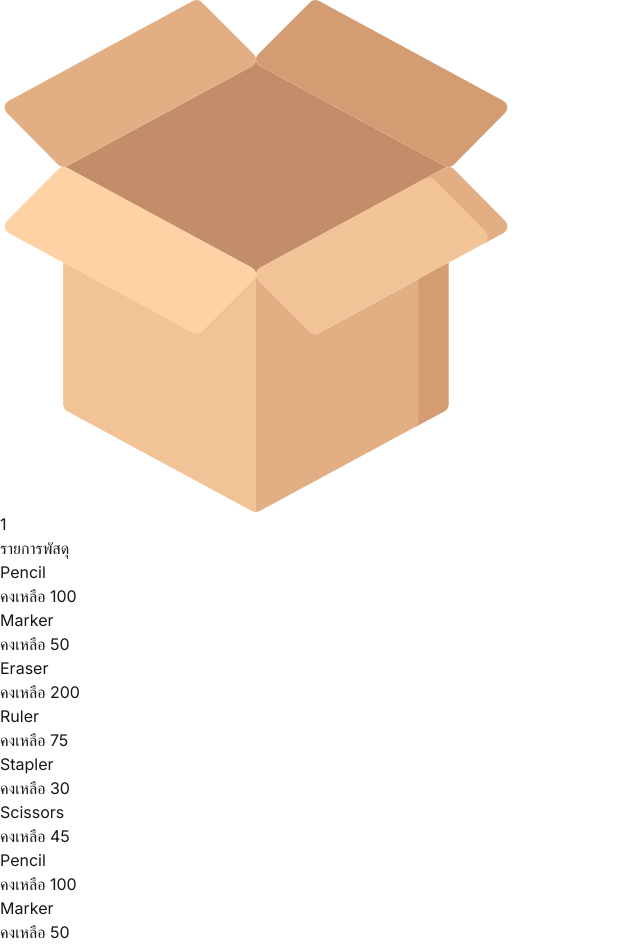
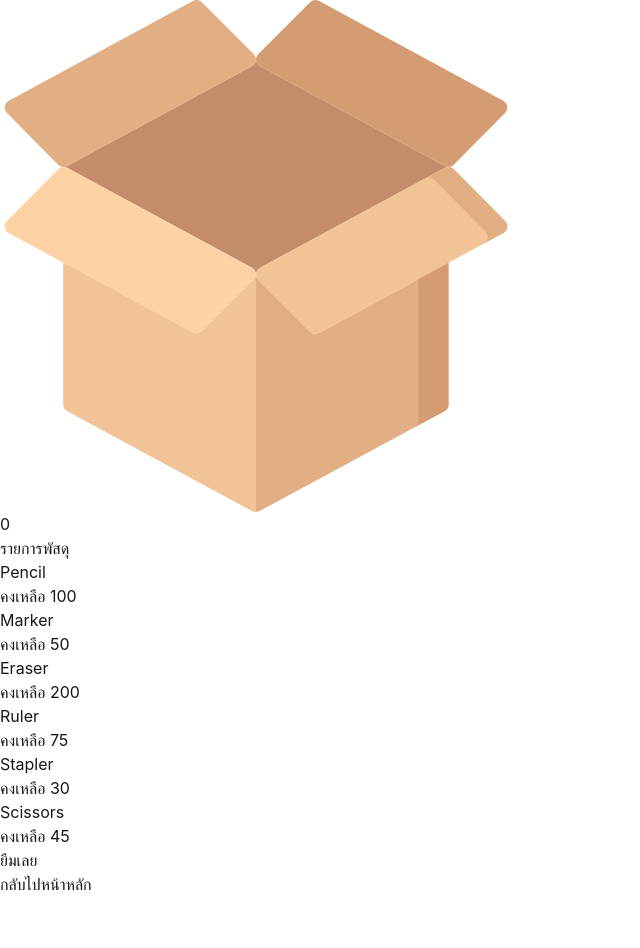
Before and after one commit to khunfloat/sgcu-borrow, a Next.js app: page /allstuff in a window 1280 px wide. Shown: the top 948 px of the page, without its empty margins (0-640 px from the left). After the commit the page ends 896 px from the top, so only its background shows below. Built offline with nearby package versions, Linux system fonts and the light colour scheme.

Commit message:
feat: cart system

```diff
--- a/package.json
+++ b/package.json
@@ -13,7 +13,8 @@
     "next": "^14.2.14",
     "react": "^18",
     "react-dom": "^18",
-    "react-hook-form": "^7.53.0"
+    "react-hook-form": "^7.53.0",
+    "react-use-cart": "^1.14.0"
   },
   "devDependencies": {
     "eslint": "^8",
--- a/src/app/allstuff/page.js
+++ b/src/app/allstuff/page.js
@@ -1,6 +1,9 @@
+"use client";
+
 import Cart from "@/app/components/Cart";
 import Itemlist from "@/app/components/Itemlist";
 import Link from "next/link";
+import { CartProvider } from "react-use-cart";
 export default function List() {
   const items = [
     {
@@ -44,96 +47,16 @@ export default function List() {
       image_url:
         "https://down-th.img.susercontent.com/file/8d1527c9dd73a6b99d11fd2bcdabdf0f",
     },
-    {
-      id: 1,
-      name: "Pencil",
-      amount: 100,
-      image_url:
-        "https://media.allonline.7eleven.co.th/pdmain/357812_01_pencil_yoya.jpg",
-    },
-    {
-      id: 2,
-      name: "Marker",
-      amount: 50,
-      image_url:
-        "https://image.makewebcdn.com/makeweb/m_1920x0/QCaGJLM49/1/%E0%B9%80%E0%B8%84%E0%B8%A1%E0%B8%B5%E0%B8%8A%E0%B9%89%E0%B8%B2%E0%B8%87.jpg",
-    },
-    {
-      id: 3,
-      name: "Eraser",
-      amount: 200,
-      image_url:
-        "https://down-th.img.susercontent.com/file/dd32d263b8ceb89f533682348594b66b",
-    },
-    {
-      id: 4,
-      name: "Ruler",
-      amount: 75,
-      image_url: "https://inwfile.com/s-ge/0x4m3q.jpg",
-    },
-    {
-      id: 5,
-      name: "Stapler",
-      amount: 30,
-      image_url:
-        "https://www.bbblogr.com/wp-content/uploads/2016/02/Zenith-Plier-Stapler-520-25.jpg",
-    },
-    {
-      id: 6,
-      name: "Scissors",
-      amount: 45,
-      image_url:
-        "https://down-th.img.susercontent.com/file/8d1527c9dd73a6b99d11fd2bcdabdf0f",
-    },
-
-    {
-      id: 1,
-      name: "Pencil",
-      amount: 100,
-      image_url:
-        "https://media.allonline.7eleven.co.th/pdmain/357812_01_pencil_yoya.jpg",
-    },
-    {
-      id: 2,
-      name: "Marker",
-      amount: 50,
-      image_url:
-        "https://image.makewebcdn.com/makeweb/m_1920x0/QCaGJLM49/1/%E0%B9%80%E0%B8%84%E0%B8%A1%E0%B8%B5%E0%B8%8A%E0%B9%89%E0%B8%B2%E0%B8%87.jpg",
-    },
-    {
-      id: 3,
-      name: "Eraser",
-      amount: 200,
-      image_url:
-        "https://down-th.img.susercontent.com/file/dd32d263b8ceb89f533682348594b66b",
-    },
-    {
-      id: 4,
-      name: "Ruler",
-      amount: 75,
-      image_url: "https://inwfile.com/s-ge/0x4m3q.jpg",
-    },
-    {
-      id: 5,
-      name: "Stapler",
-      amount: 30,
-      image_url:
-        "https://www.bbblogr.com/wp-content/uploads/2016/02/Zenith-Plier-Stapler-520-25.jpg",
-    },
-    {
-      id: 6,
-      name: "Scissors",
-      amount: 45,
-      image_url:
-        "https://down-th.img.susercontent.com/file/8d1527c9dd73a6b99d11fd2bcdabdf0f",
-    },
   ];
   return (
+    <CartProvider id="items">
       <div className="flex flex-col items-center">
         <Cart />
 
         {/* Title */}
-      <p className="text-lg font-semibold pb-5 pt-5 text-white">รายการพัสดุ</p>
+        <p className="text-lg font-semibold pb-5 pt-5 text-white">
+          รายการพัสดุ
+        </p>
         <Itemlist items={items} />
 
         {/* menu */}
@@ -146,5 +69,6 @@ export default function List() {
           </p>
         </div>
       </div>
+    </CartProvider>
   );
 }
--- a/src/app/components/Cart.js
+++ b/src/app/components/Cart.js
@@ -1,7 +1,10 @@
 import CartIcon from "#/open-box.png";
 import Image from "next/image";
+import { useCart } from "react-use-cart";
 
-const Cart = () => (
+export default function Cart() {
+  const { totalUniqueItems } = useCart();
+  return (
     <div className="fixed top-6 right-3 ">
       <div className="flex">
         <div className="bg-white p-3 rounded-full shadow-lg">
@@ -12,10 +15,9 @@ const Cart = () => (
           />
         </div>
         <p className="z-50 text-white bg-red-600 h-5 w-5 text-sm text-center rounded-full -ml-3">
-        1
+          {totalUniqueItems}
         </p>
       </div>
     </div>
   );
-
-export default Cart;
+}
--- a/src/app/components/Itemcard.js
+++ b/src/app/components/Itemcard.js
@@ -1,20 +1,55 @@
+"use client";
+
 import Image from "next/image";
+import { useCart } from "react-use-cart";
 
-const Itemcard = ({ name, amount, image_url }) => (
+export default function Itemcard({ item }) {
+  const { addItem, inCart, removeItem } = useCart();
+
+  item.price = 0;
+
+  if (inCart(item.id)) {
+    return (
       <div>
+        <a onClick={() => removeItem(item.id)}>
+          <div className="relative">
             <Image
-      src={image_url}
+              src={item.image_url}
+              className="object-cover rounded-tl-lg rounded-tr-lg w-[128px] h-[130px] brightness-50"
+              alt={item.name}
+              width={0}
+              height={0}
+              unoptimized
+            />
+            <p className="absolute inset-0 flex items-center justify-center text-white font-bold text-lg">
+              In Cart
+            </p>
+          </div>
+          <div className="bg-white pl-2 pb-2 pt-1 rounded-bl-lg rounded-br-lg">
+            <p className="text-xs font-semibold text-black">{item.name}</p>
+            <p className="text-[10px] text-gray-500">คงเหลือ {item.amount}</p>
+          </div>
+        </a>
+      </div>
+    );
+  } else {
+    return (
+      <div>
+        <a onClick={() => addItem(item)}>
+          <Image
+            src={item.image_url}
             className="object-cover rounded-tl-lg rounded-tr-lg w-[128px] h-[130px]"
-      alt={name}
+            alt={item.name}
             width={0}
             height={0}
             unoptimized
           />
           <div className="bg-white pl-2 pb-2 pt-1 rounded-bl-lg rounded-br-lg">
-      <p className="text-xs font-semibold text-black">{name}</p>
-      <p className="text-[10px] text-gray-500">คงเหลือ {amount}</p>
+            <p className="text-xs font-semibold text-black">{item.name}</p>
+            <p className="text-[10px] text-gray-500">คงเหลือ {item.amount}</p>
           </div>
+        </a>
       </div>
     );
-
-export default Itemcard;
+  }
+}
--- a/src/app/components/Itemlist.js
+++ b/src/app/components/Itemlist.js
@@ -1,16 +1,10 @@
 import Itemcard from "./Itemcard";
-
-const Itemlist = ({ items }) => (
-  <div className="grid grid-cols-2 gap-3 mb-44">
-    {items.map((item) => (
-      <Itemcard
-        key={item.id}
-        name={item.name}
-        amount={item.amount}
-        image_url={item.image_url}
-      />
-    ))}
-  </div>
-);
-
-export default Itemlist;
+export default function Itemlist({ items }) {
+  return (
+    <div className="grid grid-cols-2 gap-3 mb-44">
+      {items.map((item) => (
+        <Itemcard key={item.id} item={item} />
+      ))}
+    </div>
+  );
+}
--- a/src/app/layout.js
+++ b/src/app/layout.js
@@ -1,7 +1,4 @@
-import { Inter } from "next/font/google";
 import "./globals.css";
-
-const inter = Inter({ subsets: ["latin-ext"] });
 
 export const metadata = {
   title: "SGCU Borrow System",
@@ -12,8 +9,7 @@ export default function RootLayout({ children }) {
   return (
     <html lang="en">
       <body
-        className={`${inter.className} min-h-screen bg-gradient-to-b from-[#F3447B] to-[#FEA1BE] pt-5`}
-        // className={`${inter.className} min-h-screen bg-gradient-to-b from-[#ffffff] to-[#F3447B] pt-3`}
+        className={`min-h-screen bg-gradient-to-b from-[#F3447B] to-[#FEA1BE] pt-5`}
       >
         {children}
       </body>
```
Also changed, not shown: src/app/page.js (+5 -2 lines), 1 other file (tests, documents, lock files or other folders). Lines whose indentation alone changed are shown as unchanged.
